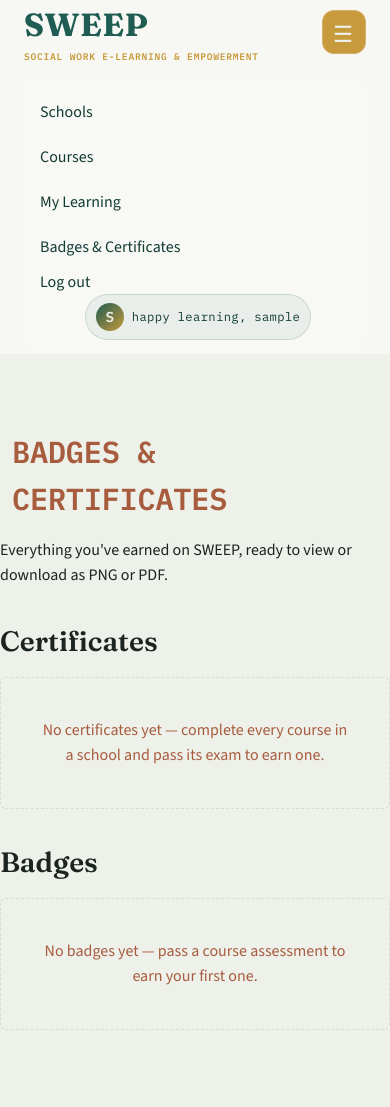
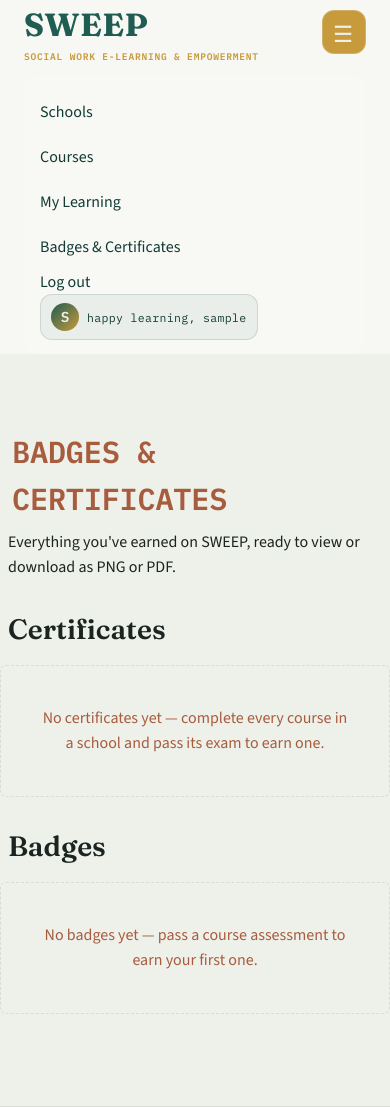
Before and after one commit to remikeks/project-sweep, a Django app: page /credentials/ in a window 390 px wide, after a click that opens the changed part. Shown: the top 1107 px of the page. Run offline with Django 5.2, Linux system fonts and the light colour scheme; the visitor is signed in with stand-in values (Sample User, id 1); data that the repository does not hold is empty; parts of the project's set-up code (start-up, migrations or seed data) failed here and were passed over.

Commit message:
style changes on mobile

```diff
--- a/static/css/style.css
+++ b/static/css/style.css
@@ -138,6 +138,7 @@ a:hover { text-decoration: underline; }
 }
 
 .nav-user-pill {
+  position: relative;
   display: inline-flex;
   align-items: center;
   gap: 8px;
@@ -147,6 +148,26 @@ a:hover { text-decoration: underline; }
   border-radius: 999px;
   background: rgba(31, 92, 82, 0.06);
   color: var(--primary-dark);
+  cursor: pointer;
+}
+
+.nav-user-pill:hover .nav-user-menu,
+.nav-user-pill:focus-within .nav-user-menu {
+  display: flex;
+}
+
+@media (min-width: 721px) {
+  .nav-user-pill:hover .nav-user-menu,
+  .nav-user-pill:focus-within .nav-user-menu {
+    display: flex;
+  }
+}
+
+@media (max-width: 720px) {
+  .nav-user-pill:hover .nav-user-menu,
+  .nav-user-pill:focus-within .nav-user-menu {
+    display: none;
+  }
 }
 
 .nav-user-avatar {
@@ -161,6 +182,7 @@ a:hover { text-decoration: underline; }
   font-family: var(--font-mono);
   font-size: 0.9rem;
   font-weight: 700;
+  flex-shrink: 0;
 }
 
 .nav-user-text {
@@ -168,6 +190,49 @@ a:hover { text-decoration: underline; }
   font-size: 0.76rem;
   letter-spacing: 0.03em;
   white-space: nowrap;
+}
+
+.nav-user-menu {
+  display: none;
+  position: absolute;
+  top: calc(100% + 8px);
+  right: 0;
+  flex-direction: column;
+  gap: 6px;
+  min-width: 180px;
+  padding: 10px;
+  border: 1px solid var(--line);
+  border-radius: 12px;
+  background: var(--paper-raised);
+  box-shadow: var(--shadow);
+  z-index: 20;
+}
+
+.nav-user-menu a,
+.nav-user-menu button {
+  display: block;
+  padding: 8px 10px;
+  border: 0;
+  background: transparent;
+  color: var(--primary-dark);
+  text-align: left;
+  font: inherit;
+  border-radius: 8px;
+}
+
+.nav-user-menu a:hover,
+.nav-user-menu button:hover {
+  background: rgba(31, 92, 82, 0.08);
+  text-decoration: none;
+  cursor: pointer;
+}
+
+.nav-user-menu form {
+  margin: 0;
+}
+
+.nav-link-auth {
+  display: inline-block;
 }
 
 .sw-nav-toggle {
@@ -785,6 +850,28 @@ form label { display: block; font-size: 0.85rem; margin-bottom: 4px; color: var(
     border-radius: 0;
   }
 
+  .nav-link-auth {
+    display: inline-block;
+  }
+
+  .nav-user-pill {
+    margin-left: 0;
+    align-self: flex-start;
+    justify-content: flex-start;
+    width: fit-content;
+    border-radius: 12px;
+  }
+
+  .nav-user-text {
+    font-size: 0.72rem;
+  }
+
+  .nav-user-menu {
+    display: none;
+    left: 0;
+    right: auto;
+  }
+
   .sw-nav-links a.button {
     margin-top: 10px;
     width: fit-content;
@@ -858,3 +945,24 @@ footer.sw-footer {
 }
 
 .page-section { padding: 0 0 32px; }
+
+.section-heading {
+  margin-top: 32px;
+}
+
+.section-intro {
+  margin-top: 8px;
+}
+
+@media (max-width: 720px) {
+  .section-heading {
+    margin-top: 28px;
+    margin-left: 8px;
+    margin-right: 8px;
+  }
+
+  .section-intro {
+    margin-left: 8px;
+    margin-right: 8px;
+  }
+}
--- a/templates/base.html
+++ b/templates/base.html
@@ -24,16 +24,23 @@
         <a href="{% url 'school_list' %}">Schools</a>
         <a href="{% url 'course_list' %}">Courses</a>
         {% if user.is_authenticated %}
-          <a href="{% url 'dashboard' %}">My Learning</a>
-          <a href="{% url 'my_credentials' %}">Badges &amp; Certificates</a>
-
-          <form action="{% url 'logout' %}" method="post" style="display:inline;">
+          <a class="nav-link-auth" href="{% url 'dashboard' %}">My Learning</a>
+          <a class="nav-link-auth" href="{% url 'my_credentials' %}">Badges &amp; Certificates</a>
+          <form class="nav-link-auth" action="{% url 'logout' %}" method="post" style="display:inline;">
             {% csrf_token %}
             <a href="#" onclick="this.closest('form').submit(); return false;">Log out</a>
           </form>
           <div class="nav-user-pill" aria-label="Signed in user">
             <span class="nav-user-avatar">{{ user.username|slice:":1"|upper }}</span>
             <span class="nav-user-text">happy learning, {{ user.username }}</span>
+            <!--<div class="nav-user-menu">
+              <a href="{% url 'dashboard' %}">My Learning</a>
+              <a href="{% url 'my_credentials' %}">Badges &amp; Certificates</a>
+              <form action="{% url 'logout' %}" method="post">
+                {% csrf_token %}
+                <button type="submit">Log out</button>
+              </form>
+            </div>-->
           </div>
         {% else %}
           <a href="{% url 'login' %}">Log in</a>
--- a/templates/core/dashboard.html
+++ b/templates/core/dashboard.html
@@ -5,7 +5,7 @@
 <br><br>
   <h1 class="subheading">Your dashboard</h1>
 
-  <h2 style="margin-top:32px;">Schools</h2>
+  <h2 class="section-heading">Schools</h2>
   {% if school_rows %}
     <div class="school-grid">
       {% for row in school_rows %}
@@ -28,7 +28,7 @@
     </div>
   {% endif %}
 
-  <h2 style="margin-top:32px;">Courses</h2>
+  <h2 class="section-heading">Courses</h2>
   {% if course_rows %}
     <div class="course-grid">
       {% for row in course_rows %}
--- a/templates/credentials/credentials_list.html
+++ b/templates/credentials/credentials_list.html
@@ -2,10 +2,10 @@
 {% block title %}My badges &amp; certificates — SWEEP{% endblock %}
 {% block content %}
 <br><br>
-  <h1 class="subheading">Badges &amp; certificates</h1>
-  <p class="lede">Everything you've earned on SWEEP, ready to view or download as PNG or PDF.</p>
+  <h1 class="subheading section-heading">Badges &amp; certificates</h1>
+  <p class="lede section-intro">Everything you've earned on SWEEP, ready to view or download as PNG or PDF.</p>
 
-  <h2 style="margin-top:32px;">Certificates</h2>
+  <h2 class="section-heading">Certificates</h2>
   {% if certificates %}
     <div class="credential-grid">
       {% for certificate in certificates %}
@@ -26,7 +26,7 @@
     <div class="empty-state">No certificates yet — complete every course in a school and pass its exam to earn one.</div>
   {% endif %}
 
-  <h2 style="margin-top:32px;">Badges</h2>
+  <h2 class="section-heading">Badges</h2>
   {% if badges %}
     <div class="credential-grid">
       {% for badge in badges %}
```
